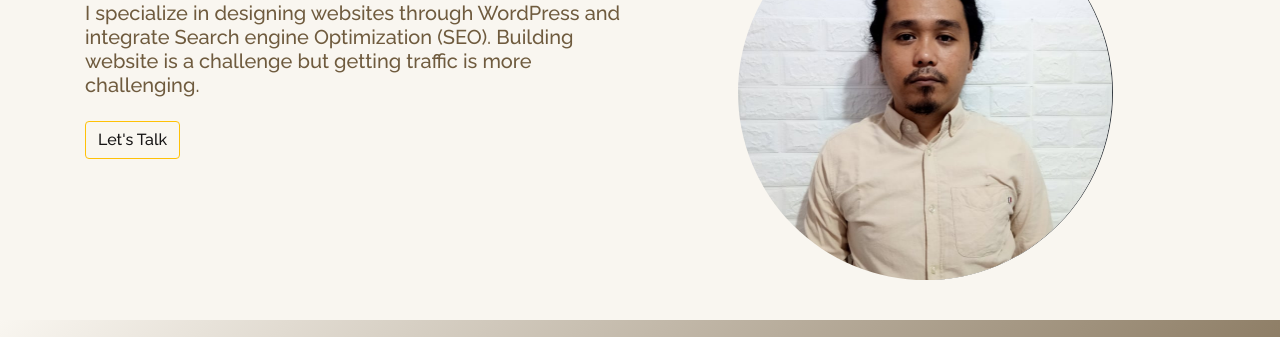
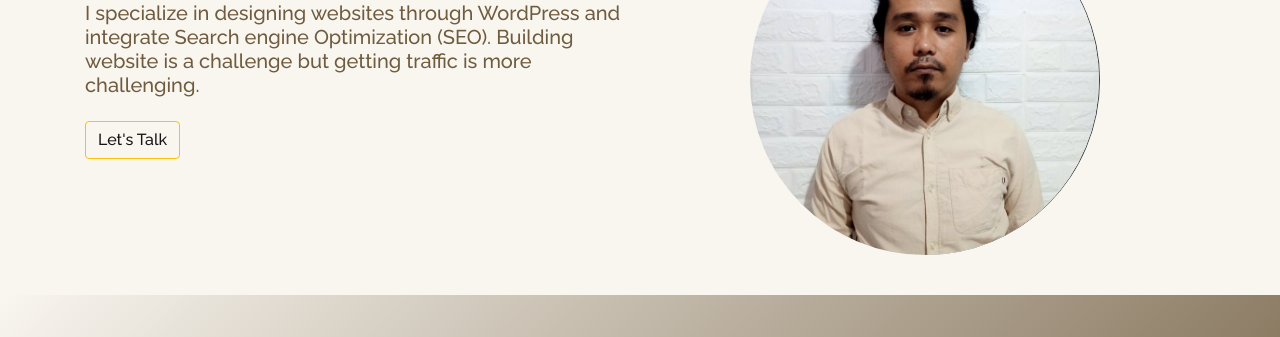
Before and after one commit to alje1121/webportfolio, a plain HTML site: page index.html in a window 1280 px wide. Shown: the part 215-552 px from the top of the page. Drawn offline with nearby package versions, Linux system fonts and the light colour scheme.

Commit message:
final commit

```diff
--- a/css/style.css
+++ b/css/style.css
@@ -56,6 +56,6 @@ ul li::before {
 }
 
 #me img {
-	height: 375px;
-	width: 375px;
+	height: 350px;
+	width: 350px;
 }
```
